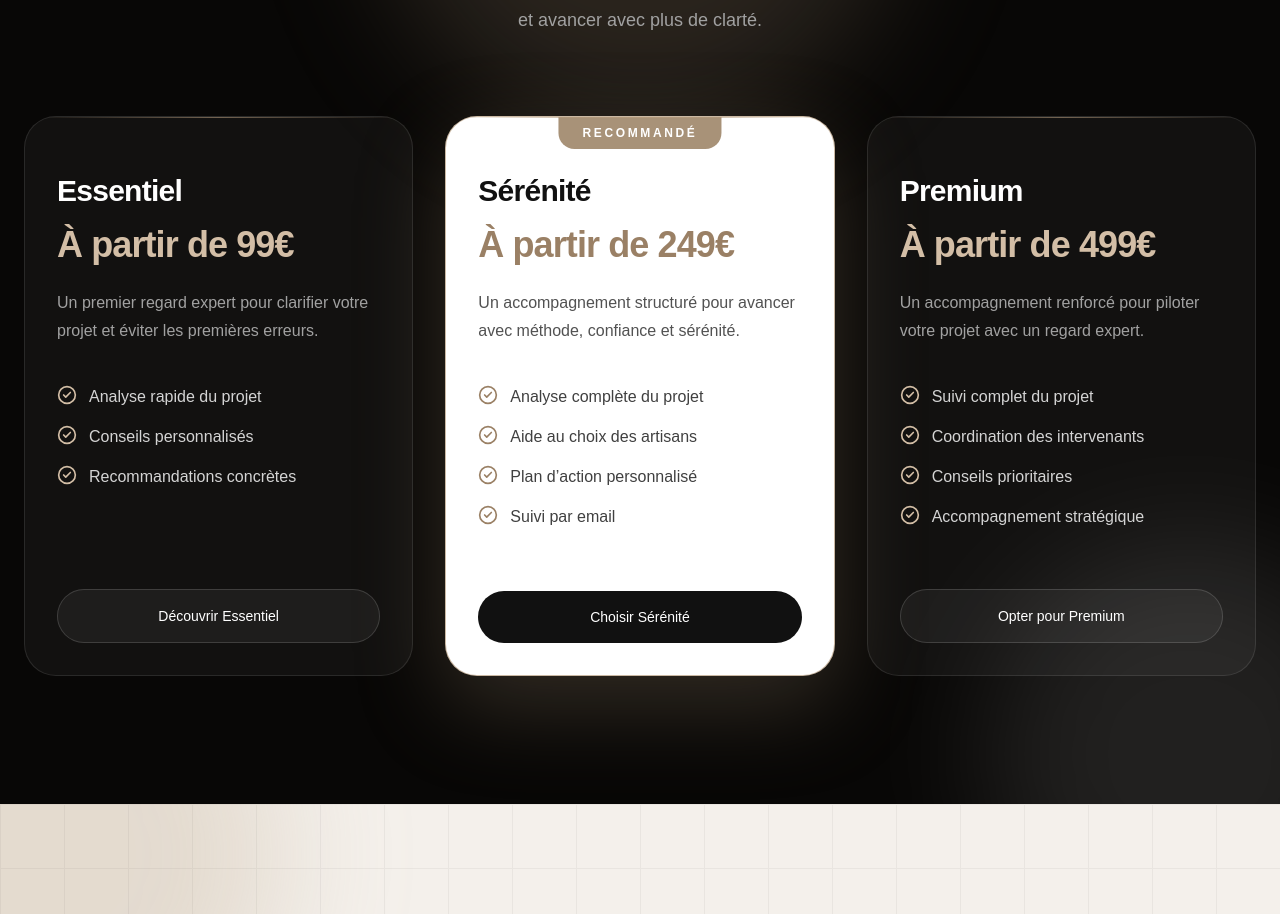
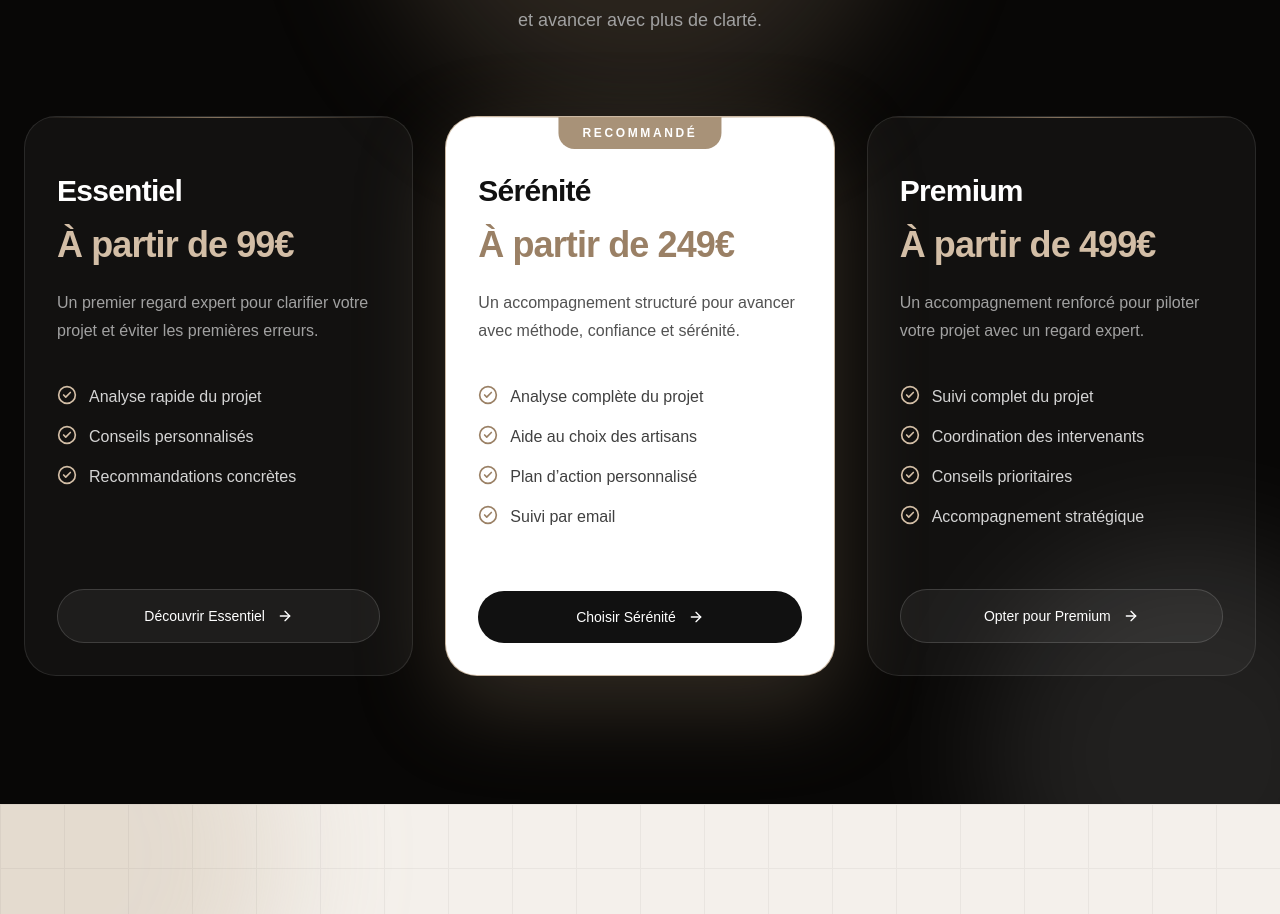
Before and after one commit to markyuna/dnd-conseils, a Next.js app: page / in a window 1280 px wide. Shown: the part 6745-7659 px from the top of the page. Built offline with nearby package versions, Linux system fonts and the light colour scheme.

Commit message:
feat: connect offers to devis page

```diff
--- a/src/app/devis/page.tsx
+++ b/src/app/devis/page.tsx
@@ -51,6 +51,7 @@ const pageContent = {
 
 function DevisPageContent() {
   const searchParams = useSearchParams();
+
   const type = searchParams.get("type");
   const offer = searchParams.get("offre");
 
@@ -123,7 +124,9 @@ function DevisPageContent() {
                   <p className="text-xs uppercase tracking-[0.25em] text-[#d3bea6]">
                     Offre sélectionnée
                   </p>
-                  <p className="mt-2 text-2xl font-semibold">{selectedOffer}</p>
+                  <p className="mt-2 text-2xl font-semibold">
+                    {selectedOffer}
+                  </p>
                 </motion.div>
               )}
 
@@ -163,9 +166,7 @@ function DevisPageContent() {
                   {content.formTitle}
                 </h2>
 
-                {selectedOffer && (
-                  <input type="hidden" name="offre" value={selectedOffer} />
-                )}
+                {offer && <input type="hidden" name="offre" value={offer} />}
               </div>
 
               {selectedOffer && (
--- a/src/components/OffersSection.tsx
+++ b/src/components/OffersSection.tsx
@@ -1,12 +1,12 @@
-// src/components/OffersSection.tsx
-
 "use client";
 
+import Link from "next/link";
 import { motion } from "framer-motion";
-import { CheckCircle2 } from "lucide-react";
+import { ArrowRight, CheckCircle2 } from "lucide-react";
 
 const offers = [
   {
+    slug: "essentiel",
     title: "Essentiel",
     price: "À partir de 99€",
     desc: "Un premier regard expert pour clarifier votre projet et éviter les premières erreurs.",
@@ -18,6 +18,7 @@ const offers = [
     cta: "Découvrir Essentiel",
   },
   {
+    slug: "serenite",
     title: "Sérénité",
     price: "À partir de 249€",
     highlight: true,
@@ -31,6 +32,7 @@ const offers = [
     cta: "Choisir Sérénité",
   },
   {
+    slug: "premium",
     title: "Premium",
     price: "À partir de 499€",
     desc: "Un accompagnement renforcé pour piloter votre projet avec un regard expert.",
@@ -69,7 +71,7 @@ export default function OffersSection() {
         <div className="grid gap-8 md:grid-cols-3">
           {offers.map((offer, index) => (
             <motion.article
-              key={offer.title}
+              key={offer.slug}
               initial={{ opacity: 0, y: 36 }}
               whileInView={{ opacity: 1, y: 0 }}
               viewport={{ once: true, margin: "-80px" }}
@@ -88,12 +90,7 @@ export default function OffersSection() {
                 </div>
               )}
 
-              <div
-                className={[
-                  "absolute inset-x-0 top-0 h-px bg-gradient-to-r from-transparent via-[#b49a7c] to-transparent opacity-60",
-                  offer.highlight ? "opacity-100" : "",
-                ].join(" ")}
-              />
+              <div className="absolute inset-x-0 top-0 h-px bg-gradient-to-r from-transparent via-[#b49a7c] to-transparent opacity-70" />
 
               <div className="pt-6">
                 <h3 className="text-3xl font-semibold tracking-tight">
@@ -128,9 +125,12 @@ export default function OffersSection() {
                         offer.highlight ? "text-[#9a8065]" : "text-[#d3bea6]"
                       }
                     />
+
                     <span
                       className={
-                        offer.highlight ? "text-neutral-700" : "text-neutral-300"
+                        offer.highlight
+                          ? "text-neutral-700"
+                          : "text-neutral-300"
                       }
                     >
                       {feature}
@@ -140,16 +140,21 @@ export default function OffersSection() {
               </div>
 
               <div className="mt-auto pt-10">
-                <button
+                <Link
+                  href={`/devis?offre=${offer.slug}`}
                   className={[
-                    "w-full rounded-full px-6 py-4 text-sm font-medium transition-all duration-300",
+                    "group/link flex w-full items-center justify-center gap-3 rounded-full px-6 py-4 text-sm font-medium transition-all duration-300",
                     offer.highlight
                       ? "bg-[#111] text-white hover:bg-[#9a8065]"
                       : "border border-white/15 bg-white/5 text-white hover:border-[#b49a7c] hover:bg-[#b49a7c]/15",
                   ].join(" ")}
                 >
                   {offer.cta}
-                </button>
+                  <ArrowRight
+                    size={16}
+                    className="transition group-hover/link:translate-x-1"
+                  />
+                </Link>
               </div>
             </motion.article>
           ))}
```
